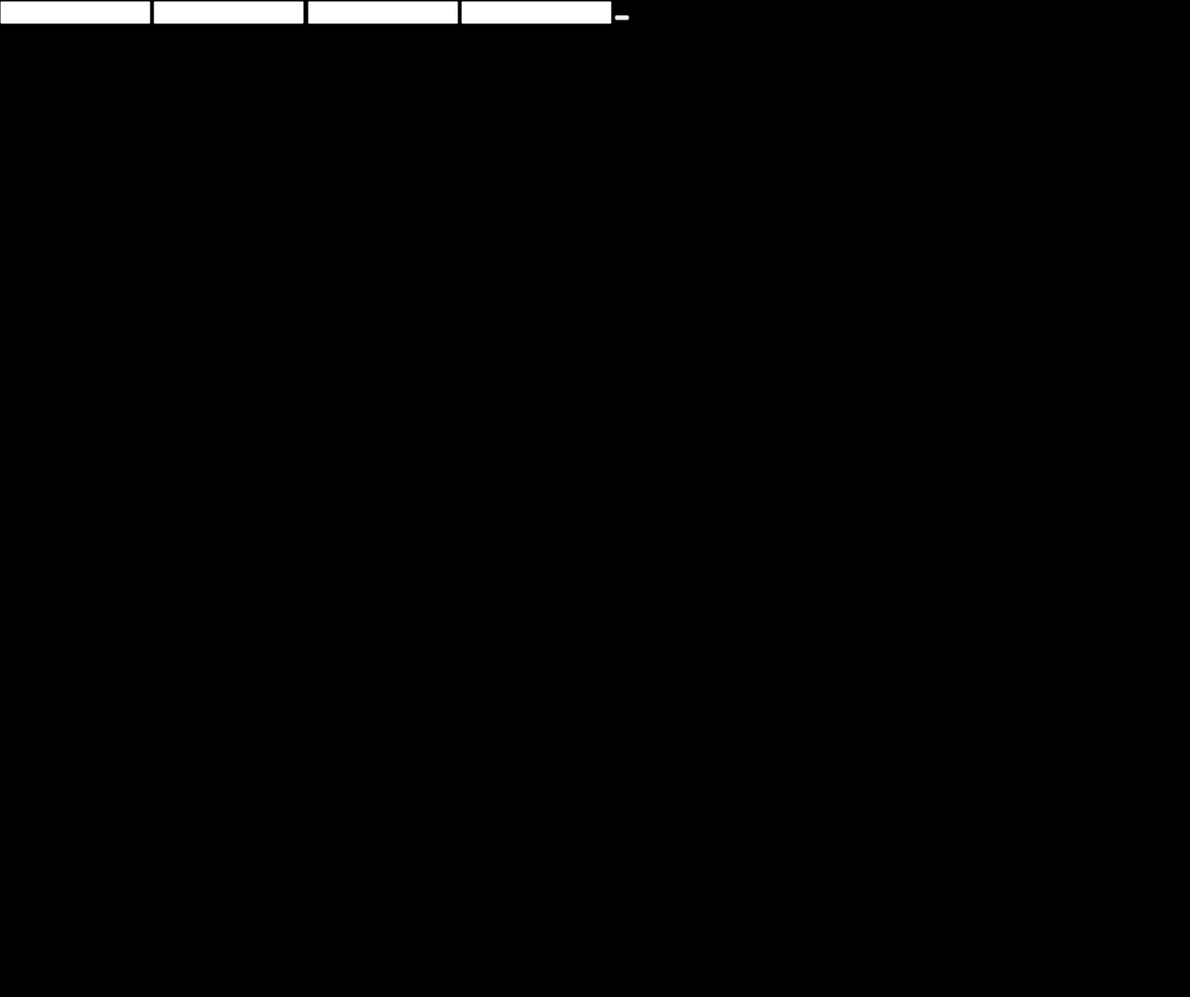
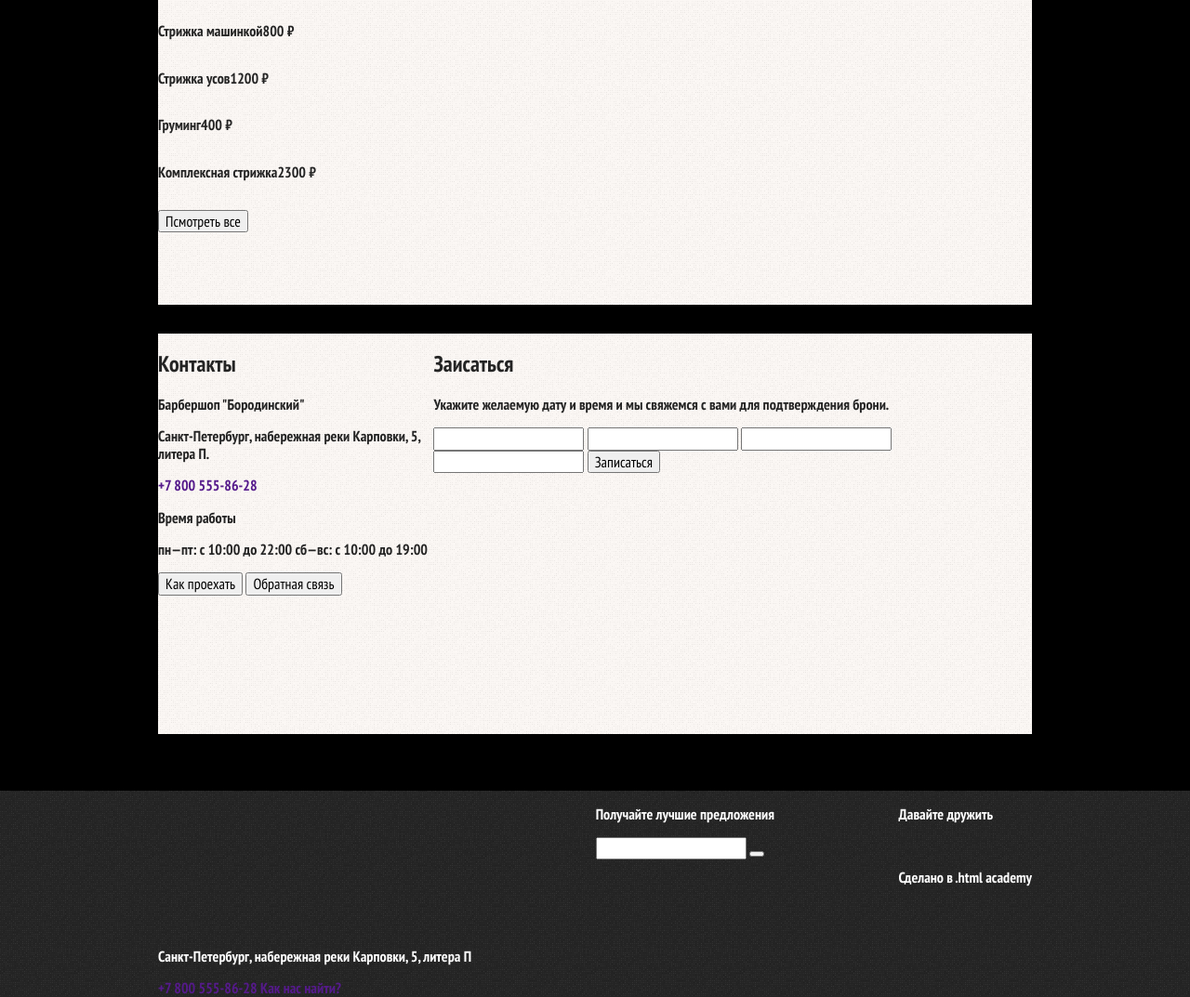
Before and after one commit to Gopersq/barbershop, a plain HTML site: page index.html in a window 1280 px wide. Shown: the part 683-1756 px from the top of the page at 93% size. Before the commit the page ends 800 px from the top, so only its background shows below. Drawn offline with nearby package versions, Linux system fonts and the light colour scheme.

Commit message:
что-то сделал

```diff
--- a/css/style.css
+++ b/css/style.css
@@ -1,14 +1,11 @@
 :root {
    --primary: rgba(255, 255, 255, 1);
    --secondary: rgba(0, 0, 0, 1);
-   --icon-header: rgba(189, 189, 189, 1);
-   --additionaly: rgba(26, 26, 26, 1);
-   --header-hover: rgba(89, 89, 89, 1);
-   --header-fixed: rgba(231, 231, 231, 1);
+   --additionaly: rgba(36, 36, 36, 1);
    --font-primary: 16px;
    --font-secondary: 14px;
+   --font-additionaly: 20px;
    --font-title: 32px;
-   --hedaer-height: 70px;
    --primary-text: PT Sans Narrow;
    --secondary-text: PT Sans;
    --uppercase: uppercase;
@@ -36,6 +33,11 @@ ul {
    padding-left: 0;
 }
 
+.container {
+   max-width: 940px;
+   margin: 0 auto;
+}
+
 /*--------------------HEADER-----------------------*/
 
 .header {
@@ -43,33 +45,29 @@ ul {
    width: 100%;
    color: var(--primary);
    background-color: var(--secondary);
-   min-height: var(--hedaer-height);
+   height: 70px;
    text-transform: var(--uppercase);
 }
 
 .header__container {
    display: flex;
    justify-content: space-between;
-   max-width: 980px;
-   box-sizing: border-box;
-   padding: 0 40px;
-   min-height: var(--hedaer-height);
-   margin: 0 auto;
+   height: 100%;
    align-items: center;
 }
 
 .menu {
-   min-height: var(--hedaer-height);
+   height: 100%;
 }
 
 .menu__list {
-   min-height: var(--hedaer-height);
+   height: 100%;
    display: flex;
    margin: 0;
 }
 
 .menu__item {
-   min-height: var(--hedaer-height);
+   height: 100%;
 }
 
 .menu__item-link {
@@ -77,7 +75,7 @@ ul {
    display: flex;
    align-items: center;
    justify-content: center;
-   min-height: var(--hedaer-height);
+   height: 100%;
    padding: 0 20px;
 }
 
@@ -86,13 +84,13 @@ ul {
 }
 
 .menu__item-link:focus {
-   outline: solid 4px var(--header-fixed);
+   outline: solid 4px rgba(231, 231, 231, 1);
    box-sizing: border-box;
 }
 
 .holder {
    display: flex;
-   min-height: var(--hedaer-height);
+   min-height: 100%;
 }
 
 .holder__button {
@@ -114,16 +112,16 @@ ul {
 
 .holder__button:hover {
    cursor: pointer;
-   background-color: var(--header-hover);
+   background-color: rgba(89, 89, 89, 1);
 }
 
 .holder__button:focus {
-   outline: solid 4px var(--header-fixed);
+   outline: solid 4px rgba(231, 231, 231, 1);
    box-sizing: border-box;
 }
 
 .holder__icon-header {
-   fill: var(--icon-header);
+   fill: rgba(189, 189, 189, 1);
    width: 16px;
    height: 16px;
 }
@@ -134,17 +132,19 @@ ul {
 
 /*--------------------MAIN-----------------------*/
 
-.main__container {
+
+/*--------------------MAIN-first-block-----------------------*/
+
+.first-container {
    color: var(--primary);
-   width: 940px;
-   margin: 64px auto;
+   margin-top: 64px;
 }
 
 .logo {
    text-align: center;
 }
 
-.section-features {
+.features-list {
    display: flex;
    margin-top: 64px;
 }
@@ -178,3 +178,55 @@ ul {
    font-weight: 400;
    margin: 19px 0 0 0;
 }
+
+/*--------------------MAIN-second-block-----------------------*/
+
+.second-container {
+   color: var(--additionaly);
+   background-image: url(/images/bgs.jpg);
+   display: flex;
+   height: 409px;
+   margin-top: 58px;
+}
+
+.benefits {
+   width: 470px;
+}
+
+.benefits__title {
+   font-size: var(--font-title);
+}
+
+.benefits__list {
+   font-size: var(--additionaly);
+}
+
+.benefits__item {
+   display: flex;
+}
+
+/*--------------------THIRD-second-block-----------------------*/
+
+.third-container {
+   color: var(--additionaly);
+   background-image: url(/images/bgs.jpg);
+   display: flex;
+   height: 431px;
+   margin-top: 31px;
+}
+
+/*--------------------FOOTER-----------------------*/
+
+.footer {
+   width: 100%;
+   color: var(--primary);
+   background-image: url(/images/bgf.jpg);
+   max-height: 242px;
+}
+
+.foooter__container {
+   margin-top: 61px;
+   display: flex;
+   justify-content: space-between;
+   max-height: 100%;
+}
--- a/index.html
+++ b/index.html
@@ -12,7 +12,7 @@
 
 <body>
    <header class="header">
-      <div class="header__container">
+      <div class="header__container  container">
          <nav class="menu">
             <ul class="menu__list">
                <li class="menu__item">
@@ -48,11 +48,11 @@
    </header>
 
    <main class="page">
-      <div class="main__container">
+      <div class="first-container  container">
          <div class="logo">
             <img src="images/logo.svg" alt="logo" width="361" height="152">
          </div>
-         <section class="section-features">
+         <section class="features-list">
             <article class="features">
                <h2 class="features__title">
                   Быстро
@@ -90,24 +90,29 @@
          </section>
       </div>
 
-      <div>
-         <section>
-            <ul>
-               <li>
-
+      <div class="second-container container">
+         <section class="benefits">
+            <h2 class="benefits__title">Популярные услуги</h2>
+            <ul class="benefits__list">
+               <li class="benefits__item">
+                  <p>Стрижка машинкой</p>
+                  <p>800 ₽</p>
                </li>
-               <li>
-
+               <li class="benefits__item">
+                  <p>Стрижка усов</p>
+                  <p>1200 ₽</p>
                </li>
-               <li>
-
+               <li class="benefits__item">
+                  <p>Груминг</p>
+                  <p>400 ₽</p>
                </li>
-               <li>
-
+               <li class="benefits__item">
+                  <p>Комплексная стрижка</p>
+                  <p>2300 ₽</p>
                </li>
             </ul>
             <button>
-
+               Псмотреть все
             </button>
          </section>
          <section>
@@ -118,16 +123,29 @@
          </section>
       </div>
 
-      <div>
+      <div class="third-container container">
          <section>
-
+            <h2>Контакты</h2>
+            <p><span>Барбершоп "Бородинский"</span></p>
+            <p>Санкт-Петербург, набережная реки Карповки, 5, литера П.</p>
+            <a href="">+7 800 555-86-28</a>
+            <p><span>Время работы</span></p>
+            <p>пн—пт: с 10:00 до 22:00 сб—вс: с 10:00 до 19:00</p>
+            <div>
+               <button>
+                  Как проехать
+               </button>
+               <button>
+                  Обратная связь
+               </button>
+            </div>
          </section>
          <section>
             <h2>
-
+               Заисаться
             </h2>
             <p>
-
+               Укажите желаемую дату и время и мы свяжемся с вами для подтверждения брони.
             </p>
             <form action="">
             <input type="text">
@@ -135,7 +153,7 @@
             <input type="text">
             <input type="text">
             <button>
-
+               Записаться
             </button>
             </form>
          </section>
@@ -143,27 +161,48 @@
 
    </main>
 
-   <footer>
-      <div>
-         <div>
+   <footer class="footer">
+      <div class="foooter__container container">
 
+         <div >
+            <div class="logo">
+               <svg>
+                  <use xlink:href="images/sprite.svg#"></use>
+               </svg>
+            </div>
+            <div>
+               <p>
+                  Санкт-Петербург, набережная реки Карповки, 5, литера П
+               </p>
+               <a href="">+7 800 555-86-28</a>
+               <a href="">Как нас найти?</a>
+            </div>
          </div>
-         <div>
 
+         <div class="email">
+            <p>
+               Получайте лучшие предложения
+            </p>
+            <form action="">
+               <input type="text">
+               <button></button>
+            </form>
          </div>
+
          <div>
             <p>
-
+               Давайте дружить
             </p>
-            <div>
+            <div class="socials">
                <img src="" alt="">
                <img src="" alt="">
                <img src="" alt="">
             </div>
             <p>
-
+               Сделано в <span>.html academy</span>
             </p>
          </div>
+
       </div>
    </footer>
 </body>
```
Also changed, not shown: images/bgf.jpg (added), images/bgs.jpg (added).
